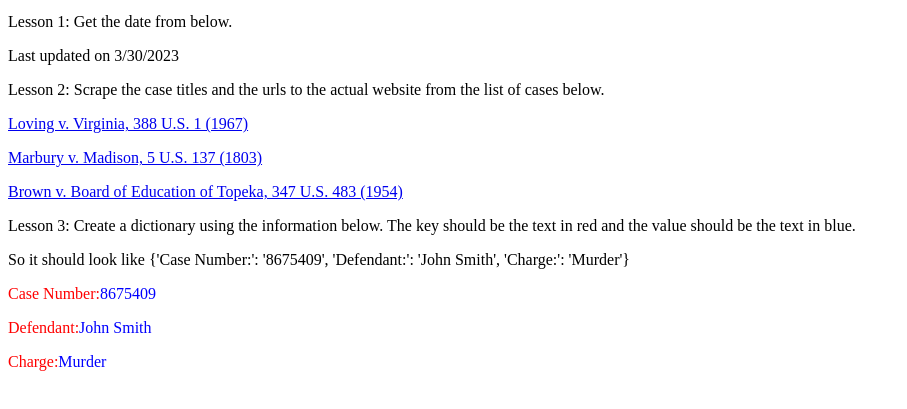
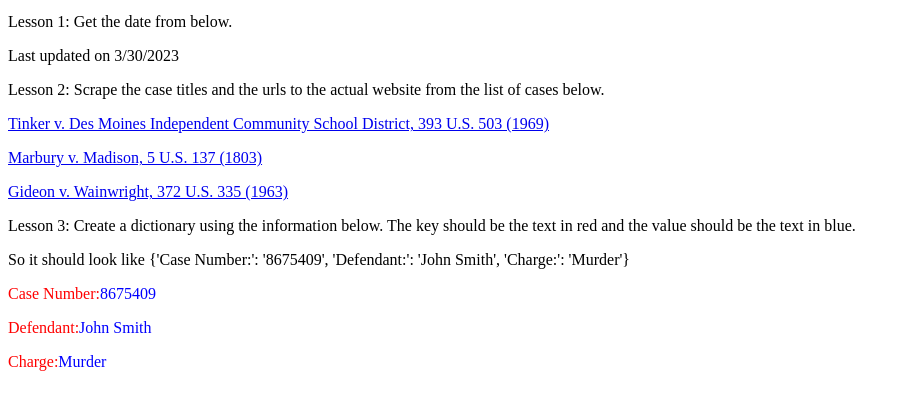
Before and after one commit to MatthewExpungement/MatthewExpungement.github.io, a plain HTML site: page index.html in a window 1280 px wide. Shown: the part 87-496 px from the top of the page, without its empty margins (0-907 px from the left). Drawn offline with Linux system fonts and the light colour scheme.

Commit message:
Update index.html

```diff
--- a/index.html
+++ b/index.html
@@ -20,9 +20,9 @@
 </div>
 <p>Lesson 2: Scrape the case titles and the urls to the actual website from the list of cases below.</p>
 <div id="cases">
-    <p><a href='https://supreme.justia.com/cases/federal/us/388/1/'>Loving v. Virginia, 388 U.S. 1 (1967)</a></p>
+    <p><a href='https://supreme.justia.com/cases/federal/us/393/503/'>Tinker v. Des Moines Independent Community School District, 393 U.S. 503 (1969)</a></p>
     <p><a href='https://supreme.justia.com/cases/federal/us/5/137/'>Marbury v. Madison, 5 U.S. 137 (1803)</a></p>
-    <p><a href='https://supreme.justia.com/cases/federal/us/347/483/'>Brown v. Board of Education of Topeka, 347 U.S. 483 (1954)</a></p>
+    <p><a href='https://supreme.justia.com/cases/federal/us/372/335/'>Gideon v. Wainwright, 372 U.S. 335 (1963)</a></p>
 </div>
 <p>Lesson 3: Create a dictionary using the information below. The key should be the text in red and the value should be the text in blue.</p>
 <p>So it should look like {'Case Number:': '8675409', 'Defendant:': 'John Smith', 'Charge:': 'Murder'}</p>
```
